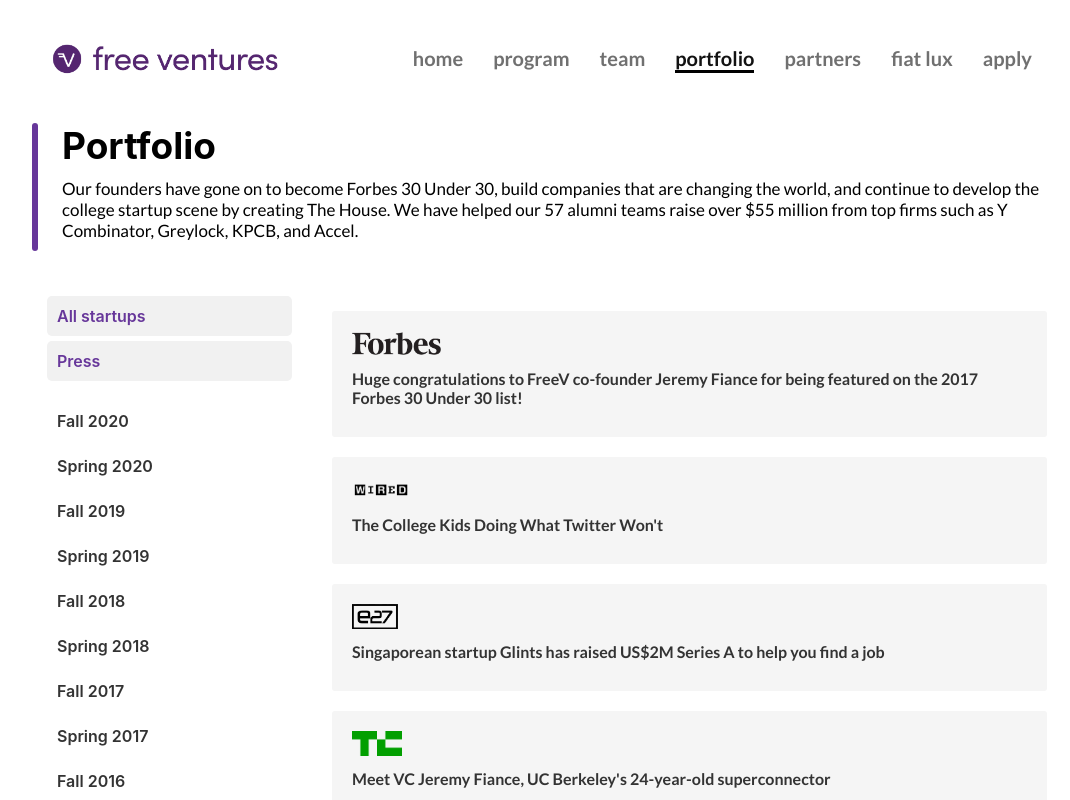
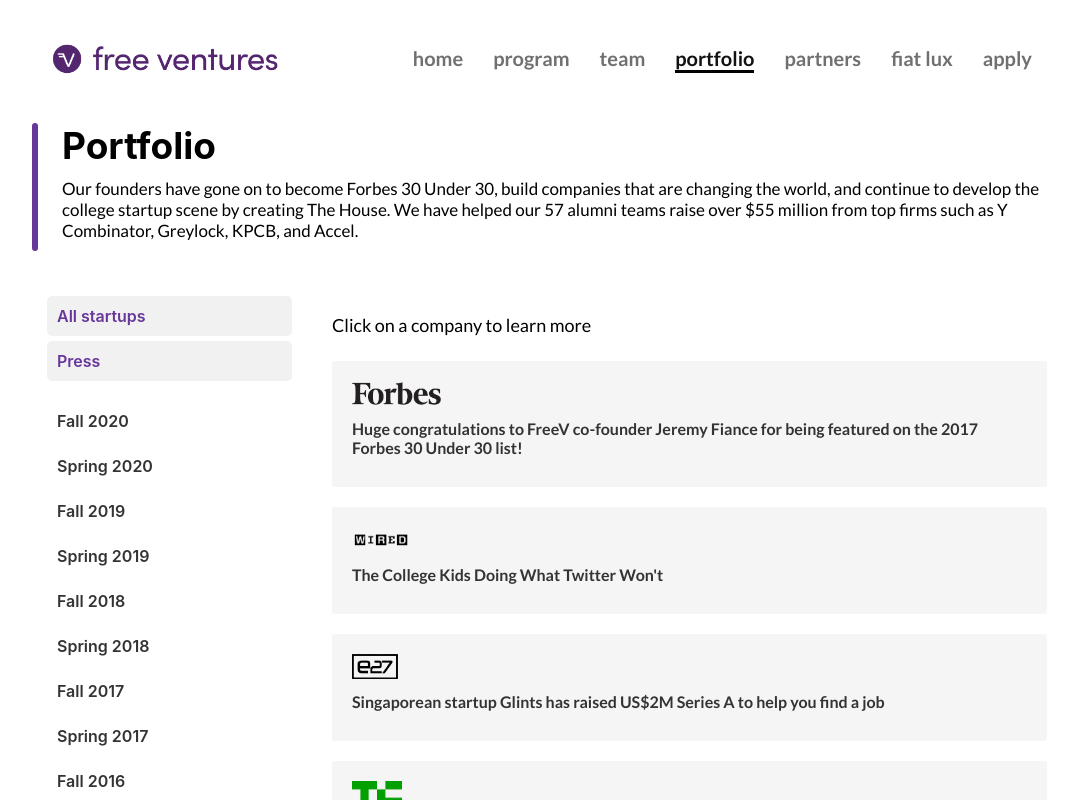
Before and after one commit to Free-Ventures-Cal/website, a React (Create React App) app: page /portfolio in a window 1280 px wide. Both pictures are taken after a click on the item "Press". Shown: the top 800 px of the page, without its empty margins (93-1163 px from the left). Built offline with nearby package versions, Linux system fonts and the light colour scheme.

Commit message:
[refactor] extract portfolio tab component

```diff
--- a/src/Components/Portfolio.js
+++ b/src/Components/Portfolio.js
@@ -2,6 +2,7 @@ import React from 'react';
 import './../styles/App.css';
 import './../styles/Portfolio.css';
 import portfolioContent from './../content/portfolio.js';
+import portfolioTab from './PortfolioTab.js'
 
 import GenericTop from './GenericTop';
 import GenericPage from './GenericPage';
@@ -20,12 +21,12 @@ import bb from './../assets/press/bb.jpg';
 import dailycal from './../assets/press/dailycal.jpg';
 import e27 from './../assets/press/e27.png';
 import alchemy from './../assets/press/alchemy.jpeg';
+import PortfolioTab from './PortfolioTab.js';
 
 class Portfolio extends React.Component {
 
     state = {
         sideBarTabName: "All startups",
-        companiesToRender: [],
         clickInstructionText: (<p>Click on a company to learn more</p>),
         allStartupsStyle: null,
         pressStyle: null
@@ -35,44 +36,14 @@ class Portfolio extends React.Component {
         console.log("uhhh the component mounted with state" + this.state.sideBarTabName);
         this.setState({
             sideBarTabName: "All startups"
-          });
+        });
         this.handleSideBarClick(this.state.sideBarTabName);
     }
 
-
-    clipDescription = (desc) => {
-        return desc.slice(0, desc.slice(100).indexOf(" ") + 100) + "...";
-    }
-
-    clearSelectedCompany = () => {
-        this.setState({
-            selectedCompany: null
-        });
-    }
-
     handleSideBarClick = (sideBarTabName) => {
-        let companiesToRender = [];
-
-        if (sideBarTabName === "All startups") {
-            console.log("and i made it in to the handle sidebar??");
-            portfolioContent.batchList.map((batch) => {
-                companiesToRender = companiesToRender.concat(batch.companies);
-            });
-            this.selectGeneralTab();
-        }
-        else if (sideBarTabName === "Press") {
-            this.selectGeneralTab();
-        }
-        else {
-            portfolioContent.batchList.map((batch) => {
-                if (sideBarTabName === batch.batchName) {
-                    companiesToRender = batch.companies;
-                }
-            });
-        }
+        this.selectGeneralTab();
 
         this.setState({
-            companiesToRender,
             sideBarTabName
         }, () => {
             console.log(this.state)
@@ -128,61 +99,15 @@ class Portfolio extends React.Component {
 
         // there's definitely a better way to do this
 
-        this.clickInstructionText = (<p>Click on a company to learn more</p>);
         let simpleSelect = (<SimpleSelect
             options={selectOptions}
             placeholder={this.sideBarTabName}
             updateSelectedTabName={this.updateSelectedTabName}
             handleSideBarClick={this.handleSideBarClick}
         />);
+
         this.selectGeneralTab();
 
-
-
-
-
-        let renderCompanies = (this.state.companiesToRender || []).map((company) => {
-            console.log("making it in here");
-            let descSnippet = this.clipDescription(company.description);
-            return (<PortfolioCompanyCard
-                logo={company.logo}
-                companyName={company.name}
-                key={company.name}
-                description={descSnippet}
-                link={company.link}
-                tags={company.tags}
-                onClick={() => {
-                    this.setState({
-                        selectedCompany: company
-                    });
-                }}
-            />)
-        });
-
-        let renderPress;
-
-        if (this.state.sideBarTabName === "Press") {
-            renderPress = portfolioContent.pressList.map((article) => {
-                return (<a href={article.address} target="_blank">
-                    <div className="pressArticle">
-                        <img src={article.image} alt="Logo" />
-                        <h1>{article.title}</h1>
-                    </div>
-                </a>);
-            });
-        }
-
-        let expandedPanel;
-
-        if (this.state.selectedCompany) {
-            expandedPanel = (
-                <PortfolioCompanyCardExpanded
-                    open={true}
-                    company={this.state.selectedCompany}
-                    clearSelectedCompany={this.clearSelectedCompany}
-                />
-            );
-        }
 
         return (
             <section>
@@ -203,14 +128,9 @@ class Portfolio extends React.Component {
                             </ul>
 
                         </div>
-                        <div className="content">
-                            {this.clickInstructionText}
-                            {renderPress}
-                            <div className="content-grid">
-                                {renderCompanies}
-                            </div>
-                            {expandedPanel}
-                        </div>
+                        <PortfolioTab
+                            sideBarTabName={this.state.sideBarTabName}
+                        />
                     </div>
                 </GenericPage>
             </section>
--- /dev/null
+++ b/src/Components/PortfolioTab.js
@@ -0,0 +1,111 @@
+import React, { useState } from 'react';
+import './../styles/App.css';
+import './../styles/Portfolio.css';
+import portfolioContent from './../content/portfolio.js';
+import portfolioTab from './PortfolioTab.js'
+
+import GenericTop from './GenericTop';
+import GenericPage from './GenericPage';
+import PortfolioCompanyCard from './PortfolioCompanyCard';
+import PortfolioCompanyCardExpanded from './PortfolioCompanyCardExpanded.js';
+import SimpleSelect from './Select.js';
+
+import tc from './../assets/press/tc.png';
+import huffpost from './../assets/press/huffpost.png';
+import forbes from './../assets/press/forbes.png';
+import mic from './../assets/press/mic.png';
+import medium from './../assets/press/medium.png';
+import recode from './../assets/press/recode.png';
+import wired from './../assets/press/wired.png';
+import bb from './../assets/press/bb.jpg';
+import dailycal from './../assets/press/dailycal.jpg';
+import e27 from './../assets/press/e27.png';
+import alchemy from './../assets/press/alchemy.jpeg';
+
+function PortfolioTab(props) {
+    // Set up state
+    const [selectedCompany, setSelectedCompany] = useState(null);
+    let companiesToRender = [];
+
+    // Get Companies to Render
+
+    if (props.sideBarTabName === "All startups") {
+        console.log("and i made it in to the handle sidebar??");
+        portfolioContent.batchList.map((batch) => {
+            companiesToRender = companiesToRender.concat(batch.companies);
+        });
+    }
+    else {
+        portfolioContent.batchList.map((batch) => {
+            if (props.sideBarTabName === batch.batchName) {
+                companiesToRender = batch.companies;
+            }
+        });
+    }
+
+    // Rendering the tab
+
+    let clickInstructionText = (<p>Click on a company to learn more</p>);
+
+    const clipDescription = (desc) => {
+        return desc.slice(0, desc.slice(100).indexOf(" ") + 100) + "...";
+    }
+
+    let renderCompanies = (companiesToRender || []).map((company) => {
+        console.log("making it in here");
+        let descSnippet = clipDescription(company.description);
+        return (<PortfolioCompanyCard
+            logo={company.logo}
+            companyName={company.name}
+            key={company.name}
+            description={descSnippet}
+            link={company.link}
+            tags={company.tags}
+            onClick={() => {
+                setSelectedCompany(company);
+            }}
+        />)
+    });
+
+    let renderPress;
+
+    if (props.sideBarTabName === "Press") {
+        renderPress = portfolioContent.pressList.map((article) => {
+            return (<a href={article.address} target="_blank">
+                <div className="pressArticle">
+                    <img src={article.image} alt="Logo" />
+                    <h1>{article.title}</h1>
+                </div>
+            </a>);
+        });
+    }
+
+    let expandedPanel;
+
+    let clearSelectedCompany = () => {
+        setSelectedCompany(null);
+    }
+
+    if (selectedCompany) {
+        expandedPanel = (
+            <PortfolioCompanyCardExpanded
+                open={true}
+                company={selectedCompany}
+                clearSelectedCompany={clearSelectedCompany}
+            />
+        );
+    }
+
+    return (
+        <div className="content">
+            {clickInstructionText}
+            {renderPress}
+            <div className="content-grid">
+                {renderCompanies}
+            </div>
+            {expandedPanel}
+        </div>
+    );
+}
+
+export default PortfolioTab;
```
